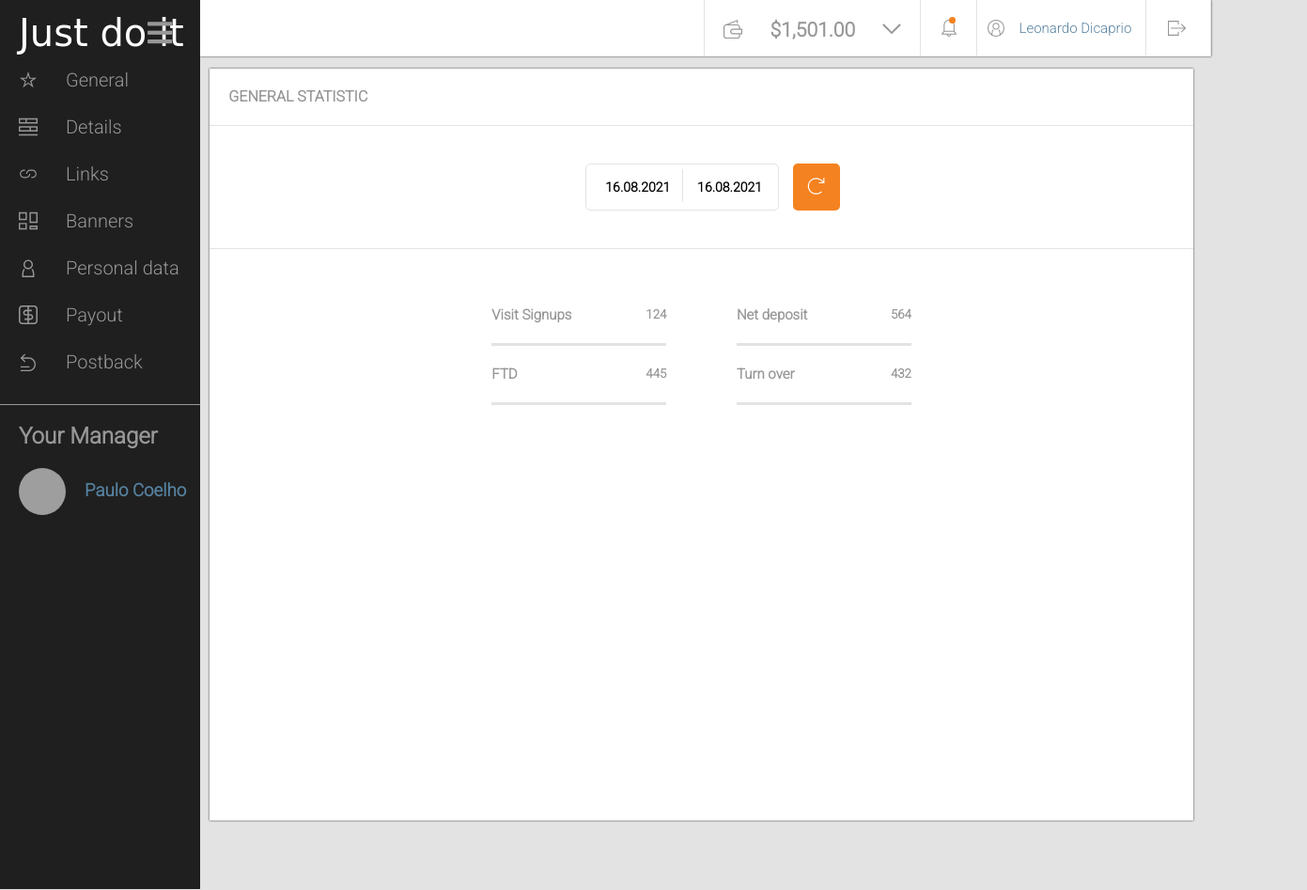
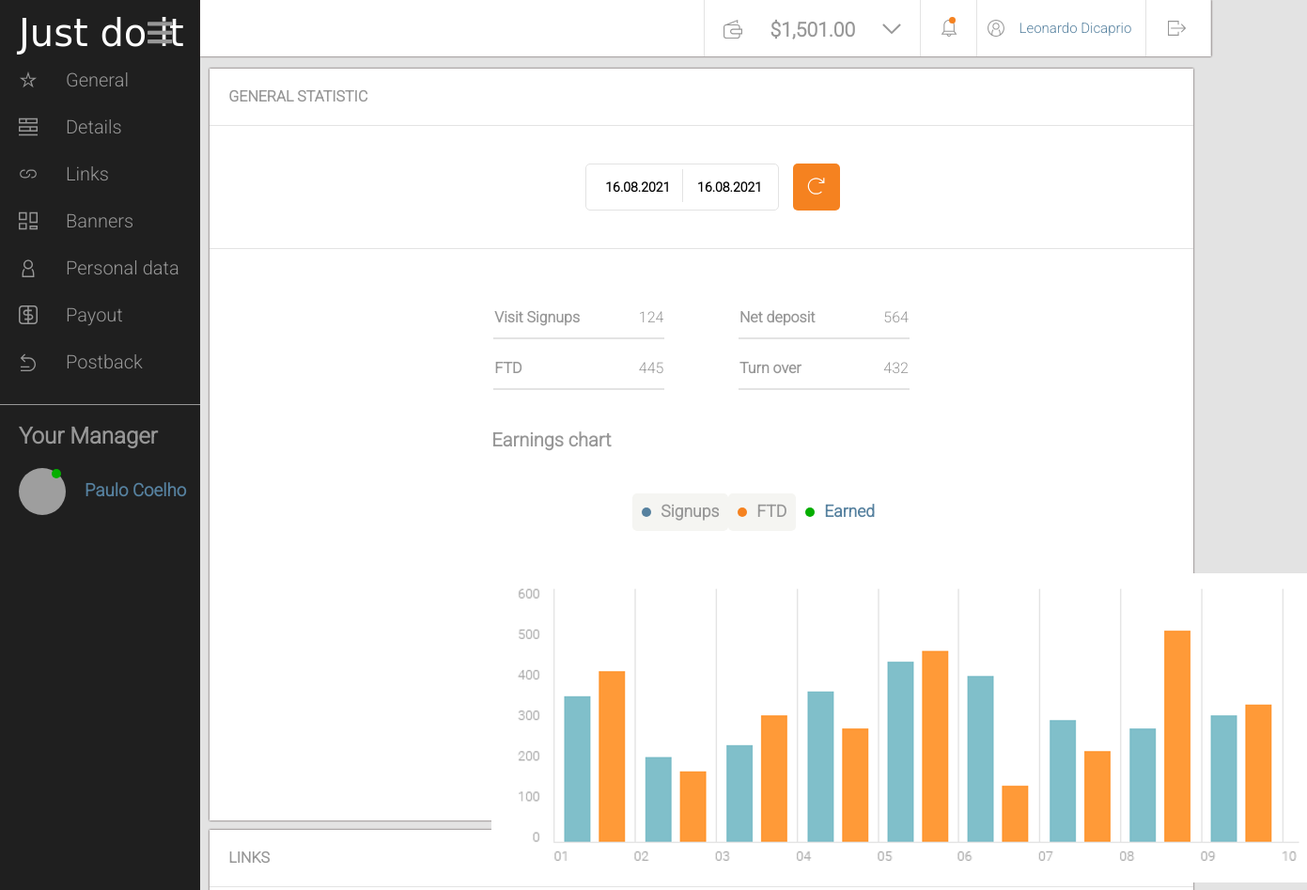
Before and after one commit to Oskar-Michal-Rykowski/Administration-Panel-Solo, a plain HTML site: page src/index.html in a window 1280 px wide. Shown: the top 947 px of the page at 94% size, 1391 px wide, since content can reach past the window. Drawn offline with nearby package versions, Linux system fonts and the light colour scheme; files that its build step writes are made by us from their sources; grey boxes are pictures that could not be loaded; a web font is replaced by a local one.

Commit message:
Two navigation left and top ready

```diff
--- a/src/index.html
+++ b/src/index.html
@@ -87,6 +87,7 @@
             </div>
             <div class="your-manager-profile">
                 <div class="your-manager-photo"><img src="images/Paulo_Coelho.jpg" alt="manager"></div>
+                <div class="active-person active-dot"></div>
                 <div class="your-manager-name">
                     <h3><a href="#">Paulo Coelho</a></h3>
                 </div>
@@ -143,7 +144,7 @@
                 </div>
             </div>
         </div>
-        <div class="section">
+        <div class="section section-top">
             <div class="section-title">
                 <h1>GENERAL STATISTIC</h1>
             </div>
@@ -171,30 +172,72 @@
             </div>
             <div class="section-content-statistics">
                 <div class="statistics-tables">
-                    <div class="col-sm-5 table">
-                        <div class="table-row">
-                            <h3>Visit Signups</h3>
-                            <h5>124</h5>
+
+                        <table class="col-sm-5 table">
+                            <tr class="table-row">
+                                <td>Visit Signups</td>
+                                <td>124</td>
+                            </tr>
+                            <tr class="table-row">
+                                <td>FTD</td>
+                                <td>445</td>
+                            </tr>
+                        </table>
+
+
+                        <table class="col-sm-5 table">
+                            <tr class="table-row">
+                                <td>Net deposit</td>
+                                <td>564</td>
+                            </tr>
+                            <tr class="table-row">
+                                <td>Turn over</td>
+                                <td>432</td>
+                            </tr>
+                        </table>
+
+                </div>
+                <div class="statistics-chart-title">
+                    <h3>Earnings chart</h3>
+                </div>
+                <div class="statistics-chart">
+                    <div class="legend">
+                        <div class="legend-item">
+                            <div>
+                            <div class="legend-dot turquoise">
+                            </div>
+                            <h3>Signups</h3>
+                            </div>
                         </div>
-                        <div class="table-row">
+                        <div class="legend-item">
+                            <div>
+                            <div class="legend-dot orange">
+                            </div>
                             <h3>FTD</h3>
-                            <h5>445</h5>
+                            </div>
                         </div>
+                        <div class="legend-item">
+                            <div>
+                            <div class="legend-dot green">
+                            </div>
+                            <h3>Earned</h3>
+                            </div>
+                        </div>
+
                     </div>
-                    <div class="col-sm-5 table">
-                        <div class="table-row">
-                            <h3>Net deposit</h3>
-                            <h5>564</h5>
-                        </div>
-                        <div class="table-row">
-                            <h3>Turn over</h3>
-                            <h5>432</h5>
-                        </div>
-                    </div>
+                    <img src="images/Chart_1.PNG">
+
+
                 </div>
             </div>
         </div>
-    </section>
+        <div class="section">
+            <div class="section-title">
+                <h1>LINKS</h1>
+            </div>
+        </div>
+
+        </section>
 </section>
 </body>
 </html>
--- a/src/sass/_layout.scss
+++ b/src/sass/_layout.scss
@@ -129,9 +129,8 @@ nav {
 }
 
 .active-person {
-  position: absolute;
-  top: 2px;
-  left: 35px;
+  top: 1px;
+  left: 55px;
   width: 10px;
   height: 10px;
   border-radius: 100%;
@@ -157,6 +156,7 @@ nav {
 
 .upper-nav {
   position: fixed;
+  z-index: 1;
   background-color: white;
   height: 60px;
   width: 84%;
@@ -278,8 +278,13 @@ section:first-of-type {
 .section {
   background: white;
   height: 100vh;
-  margin: 73px 10px;
+  margin: 10px 10px;
   box-shadow: $shadow;
+  z-index: 2;
+}
+
+.section-top {
+  margin-top: 73px;
 }
 
 .section-title {
@@ -335,6 +340,7 @@ section:first-of-type {
 
 .section-content-statistics {
   display: flex;
+  flex-direction: column;
   margin: 0;
   padding: 40px 300px;
 }
@@ -352,24 +358,82 @@ section:first-of-type {
 .table-row {
   display: flex;
   justify-content: space-between;
-  border-bottom: 3px solid $color-6;
+  border-bottom: 2px solid $color-6;
   font-family: $brand-font;
   color: $color-5;
-  font-style: initial;
+  width: 100%;
+  line-height: 40px;
+  margin-top: 10px;
 }
 
-.table-row h3,
-.table-row h5 {
-  bottom: 10px;
+.table-row td:first-of-type {
+  font-weight: 900;
 }
 
-.table-row h3 {
-  font-size: 15px;
-  line-height: 30px;
+.statistics-chart-title h3 {
+  // font-weight: 900;
+  font-family: $brand-font;
+  font-size: 20px;
+  color: $color-5;
+  margin: 40px 0 0 0;
 }
 
-.table-row h5 {
-  right: 50px;
+.legend {
+  display: flex;
+  flex-direction: row;
+  justify-content: space-around;
+  padding: 5px 150px;
+  font-family: $brand-font;
+  font-size: 15px;
+  color: $color-5;
+  margin: 40px 0;
+}
+
+.legend-item {
+  background-color: $color-7;
+  padding: 0px 10px;
+  height: 40px;
+  width: 50px;
+  position: relative;
+  border-radius: 5px;
+}
+
+.legend .legend-item:first-of-type {
+  width: 110px;
+}
+
+.legend .legend-item:nth-child(2) {
+  width: 80px;
+}
+
+.legend .legend-item:last-of-type {
+  background: none;
+  color: $color-4;
+}
+
+.legend-dot {
+  position: absolute;
+  width: 10px;
+  height: 10px;
+  border-radius: 100%;
+  top: 15px;
+}
+
+.legend-item h3 {
+  line-height: 5px;
+  margin-left: 20px;
+}
+
+.turquoise {
+  background: $color-4;
+}
+
+.orange {
+  background: $color-2;
+}
+
+.green {
+  background: $color-10;
 }
 
 /* SVG */
```
